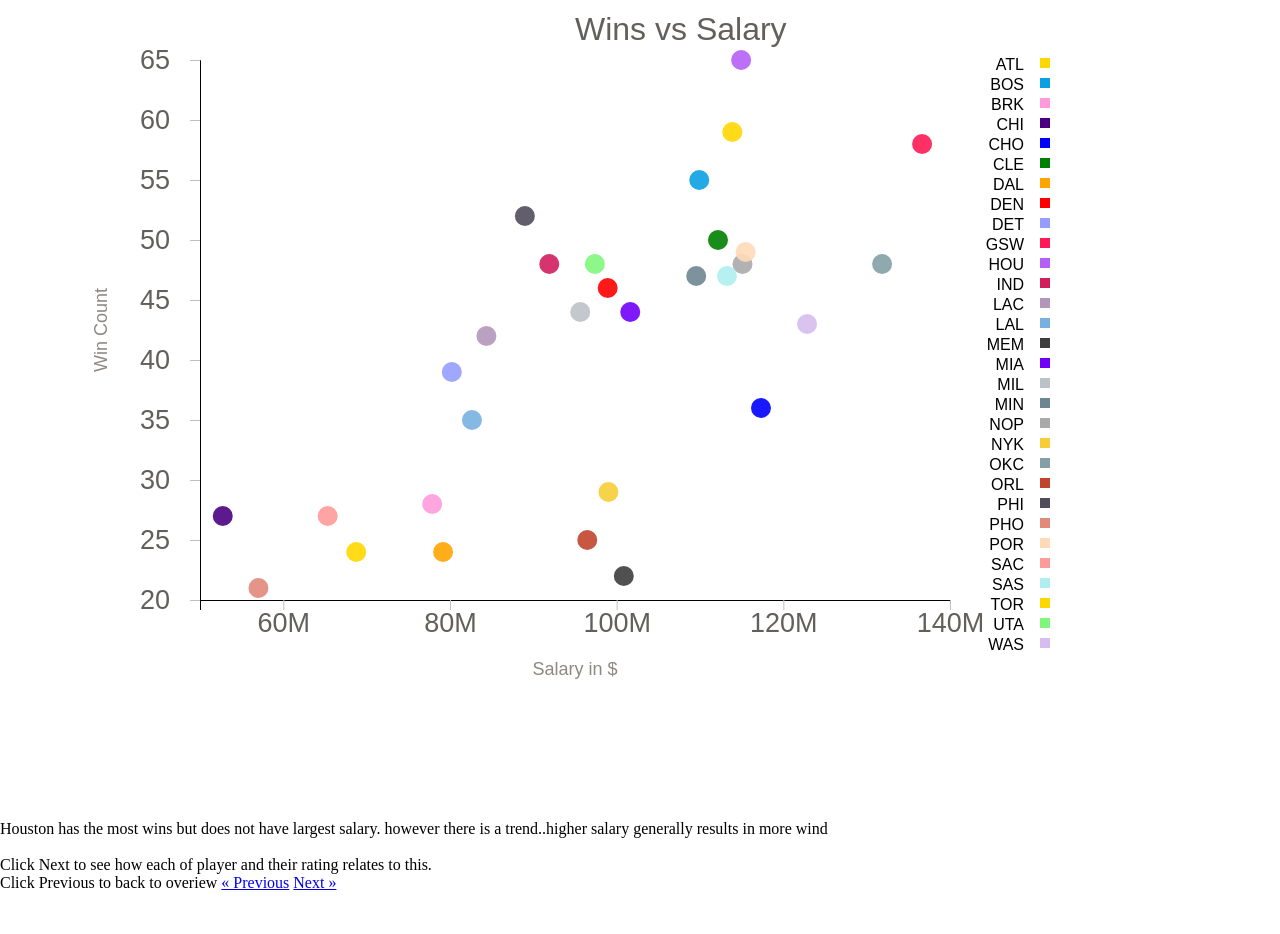
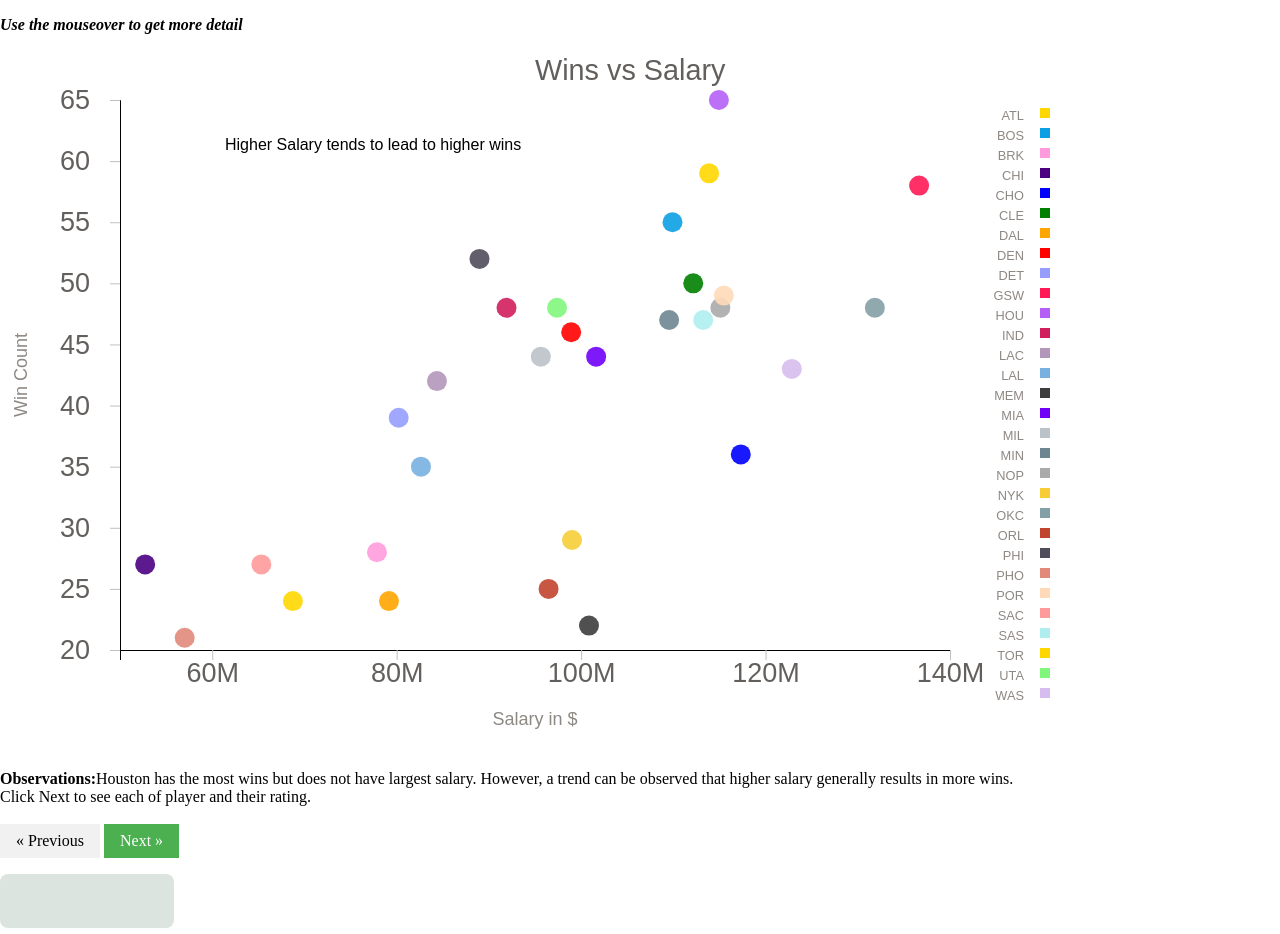
Before and after one commit to vkk2/cs498_proj, a plain HTML site: page winvssalary.html in a window 1280 px wide. Drawn offline with nearby package versions, Linux system fonts and the light colour scheme.

Commit message:
major updates to each of scene

```diff
--- a/winvssalary.html
+++ b/winvssalary.html
@@ -12,9 +12,18 @@ circle {
   fill: red;
   opacity: 0.9;
 }
+a {
+		text-decoration: none;
+		display: inline-block;
+		padding: 8px 16px;
+	}
 
+	a:hover {
+		background-color: #ddd;
+		color: black;
+	}
 text {
-  font-family: sans-serif;
+ font-family: sans-serif;
 }
 
 .tick text {
@@ -30,29 +39,44 @@ text {
   font-size: 1.8em;
   fill: #8E8883;
 }
-
+.legend {
+  font-size: .8em;
+  fill: #8E8883;
+}
 .title {
-  font-size: 2em;
+  font-size: 1.8em;
   fill: #635F5D;
 }
 
-.tooltip {
-    position: absolute;
-    z-index: 10;
-    visibility: hidden;
-    background-color: white;
-    text-align: center;
-    padding: 4px;
-    border-radius: 4px;
-    font-weight: bold;
-    color: orange;
+
+            .tooltip {
+                position: absolute;
+                text-align: left;
+                width: 170px;
+                height: 50px;
+                padding: 2px;
+                font: 12px sans-serif;
+                background: rgb(220, 228, 223);
+                border: 1px;
+                border-radius: 8px;
+                pointer-events: none;
+            }
+.next {
+	background-color: #4CAF50;
+	color: white;
 }
-
+.previous {
+	background-color: #f1f1f1;
+	color: black;
+}
 </style>
     <script src='https://d3js.org/d3.v5.min.js'></script>
   </head>
   <body>
-    <svg width="1050" height="800"></svg>
+            <p style="font-size: 16px">
+		<b><i>Use the mouseover to get more detail</i></b>
+        </p>
+    <svg width="1050" height="700"></svg>
     <script>
 
 
@@ -71,7 +95,7 @@ const render = data => {
   const circleRadius = 10;
   const yAxisLabel = 'Win Count';
 
-  const margin = { top: 60, right: 100, bottom: 200, left: 200 };
+  const margin = { top: 50, right: 100, bottom: 100, left: 120 };
   const innerWidth = width - margin.left - margin.right;
   const innerHeight = height - margin.top - margin.bottom;
 var color = d3.scaleOrdinal().range(["#ffd700", "#0ba0e3", "#ff9bdc", "#4b0082","#0000ff",
@@ -135,35 +159,44 @@ var color = d3.scaleOrdinal().range(["#ffd700", "#0ba0e3", "#ff9bdc", "#4b0082",
   .append("div")
   .attr('class', 'tooltip');
 
+
+
+
+
   g.selectAll('circle').data(data)
     .enter().append('circle')
       .attr('cy', d => yScale(yValue(d)))
       .attr('cx', d => xScale(xValue(d)))
       .attr('r', circleRadius)
-	  .style('fill', function(d){ return color(d.team); })
+	  .style('fill', function(d){ return color(d.TEAM); })
 	   .on("mouseover", function(d) {
-	//   	      d3.select(this)
-	//.transition()
-	//.duration(100)
-	//.attr('r',20)
-	//.attr('fill','#ff0000');
-    return tooltip.style("visibility", "visible").html("<span style='color:red'> Team : " + d.team + "<br/>" + "Wins  : " + yValue(d) + "<br/>" + "Salary : " + xValue(d) + "<br /></span>")
+	   	      d3.select(this)
+	.transition()
+	.duration(100)
+	.attr('r',20)
+	.attr('fill','#ff0000');
+    return tooltip.style("visibility", "visible").html("<span> Team : " + d.TEAM + "<br/>" + "Wins  : " + yValue(d) + "<br/>" + "Salary : " + xValue(d) + "<br /></span>")
 		                      .style("left",  (d3.event.pageX + 30) + "px")
                       .style("top", (d3.event.pageY - 28) + "px");})
 
 
-  // we move tooltip during of "mousemove"
+  // move tooltip
 
   .on("mousemove", function() {
     return tooltip.style("top", (event.pageY - 30) + "px")
       .style("left", event.pageX + "px");
   })
 
-  // we hide our tooltip on "mouseout"
+  // mouseout hide tooltip
 
   .on("mouseout", function() {
+  	d3.select(this)
+	        .transition()
+        .duration(100)
+	.attr('r', 10);
     return tooltip.style("visibility", "hidden");
   });
+
 
   g.append('text')
       .attr('class', 'title')
@@ -171,16 +204,22 @@ var color = d3.scaleOrdinal().range(["#ffd700", "#0ba0e3", "#ff9bdc", "#4b0082",
 	  .attr('x',innerWidth/2)
       .text(title);
 
-		// I feel I understand legends much better now.
-		// define a group element for each color i, and translate it to (0, i * 20).
-		//console.log(color.domain());
+ g.append('text')
+    .attr("fill", "black")
+    .attr("x", width * 0.1)
+    .attr("y", 50 )
+    .style("font-size", "1em")
+    .attr("width", 200)
+    .attr("height", 20)
+    .text("Higher Salary tends to lead to higher wins");
+
+
                 var legend = svg.selectAll(".legend")
                         .data(color.domain())
                         .enter().append("g")
                         .attr("class", "legend")
                         .attr("transform", function(d, i) { return "translate(0," + i * 20 + ")"; });
-                // debugger;
-                    // draw legend colored rectangles
+
                     legend.append("rect")
                         .attr("x", width -10)
 						.attr("y", 58)
@@ -189,14 +228,19 @@ var color = d3.scaleOrdinal().range(["#ffd700", "#0ba0e3", "#ff9bdc", "#4b0082",
                         .style("fill", function(d) {
                             // console.log(color(d)+" "+d);
                             return color(d);});
-                    // debugger;
-                    // draw legend text
+
                     legend.append("text")
                         .attr("x", width - 26)
                         .attr("y", 68)
                         .attr("dy", ".15em")
                         .style("text-anchor", "end")
                         .text(function(d) { return d;});
+
+
+   //.attr("y", function(d) {
+      //  return yScale(yValue(d));
+   //})
+   //})
 };
 
 d3.csv('https://raw.githubusercontent.com/vkk2/cs498_proj/master/teamsalarywin.csv')
@@ -204,7 +248,7 @@ d3.csv('https://raw.githubusercontent.com/vkk2/cs498_proj/master/teamsalarywin.c
     data.forEach(d => {
       d.SALARY = +d.Salary;
       d.WINS = +d.Wins;
-	  d.team=d.Tm
+	  d.TEAM=d.Tm
 
     });
     render(data);
@@ -214,13 +258,13 @@ d3.csv('https://raw.githubusercontent.com/vkk2/cs498_proj/master/teamsalarywin.c
 	</script>
 
 	        <p>
+            <b>Observations:</b>Houston has the most wins but does not have largest salary. However, a trend can be observed that higher salary generally results in more wins.
+			<br>Click Next to see each of player and their rating.<br><br>
+			<a href="https://vkk2.github.io/cs498_proj/salarybyteam.html" class="previous">&laquo; Previous</a>
+            <a href="https://vkk2.github.io/cs498_proj/ratingvssalary.html" class="next">Next &raquo;</a><br>
 
-            Houston has the most wins but does not have largest salary. however there is a trend..higher salary generally results in more wind<br>
 
-			<br>Click Next to see how each of player and their rating relates to this.
-			<br>Click Previous to back to overiew
-			<a href="https://vkk2.github.io/cs498_proj/salarybyteam.html" class="previous">&laquo; Previous</a>
-            <a href="https://vkk2.github.io/cs498_proj/ratingvssalary.html" class="next">Next &raquo;</a><br><br>
+
         </p>
   </body>
 </html>
```
Also changed, not shown: index.html (+7 -4 lines), ratingvssalary.html (+62 -26 lines), salarybyteam.html (+41 -28 lines).
